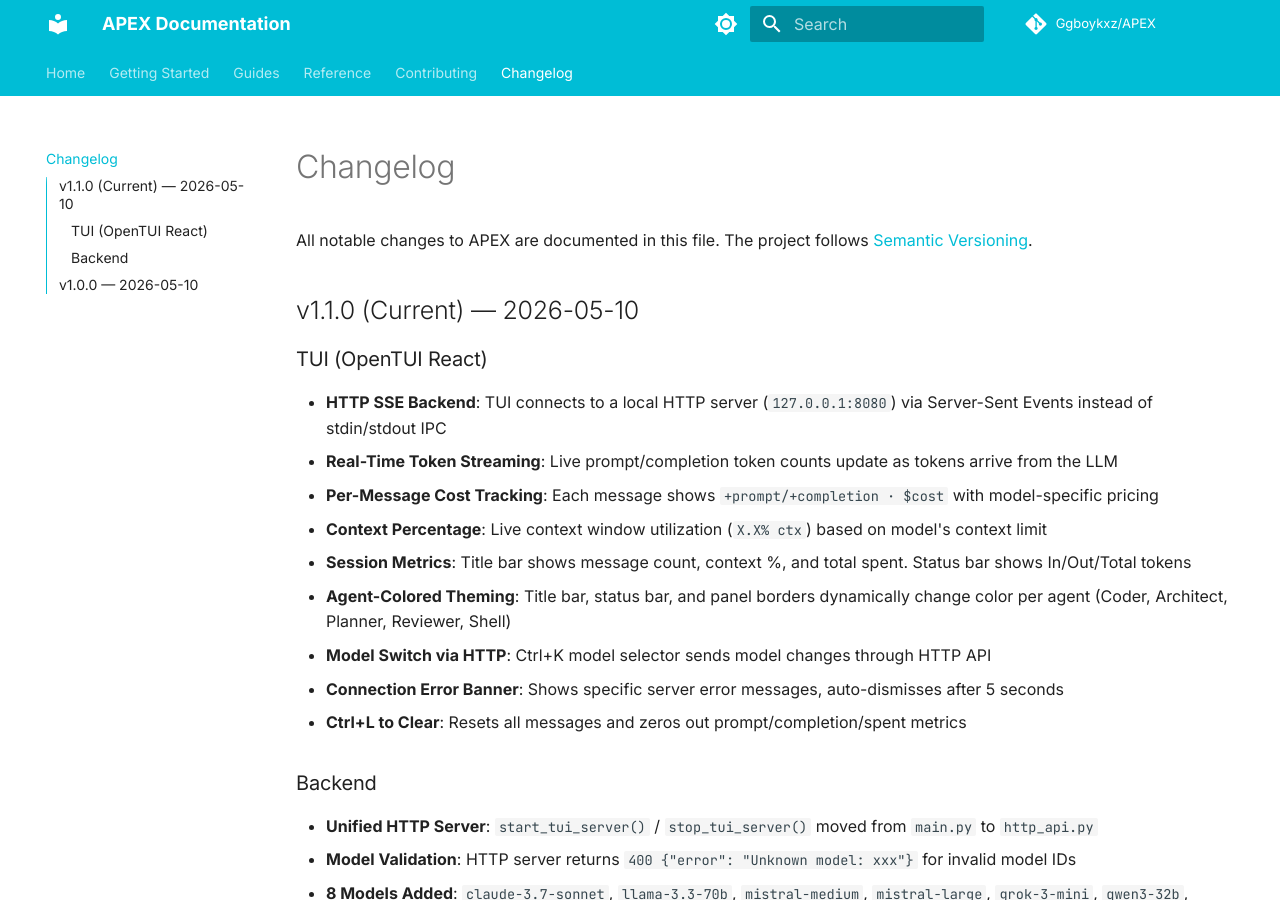
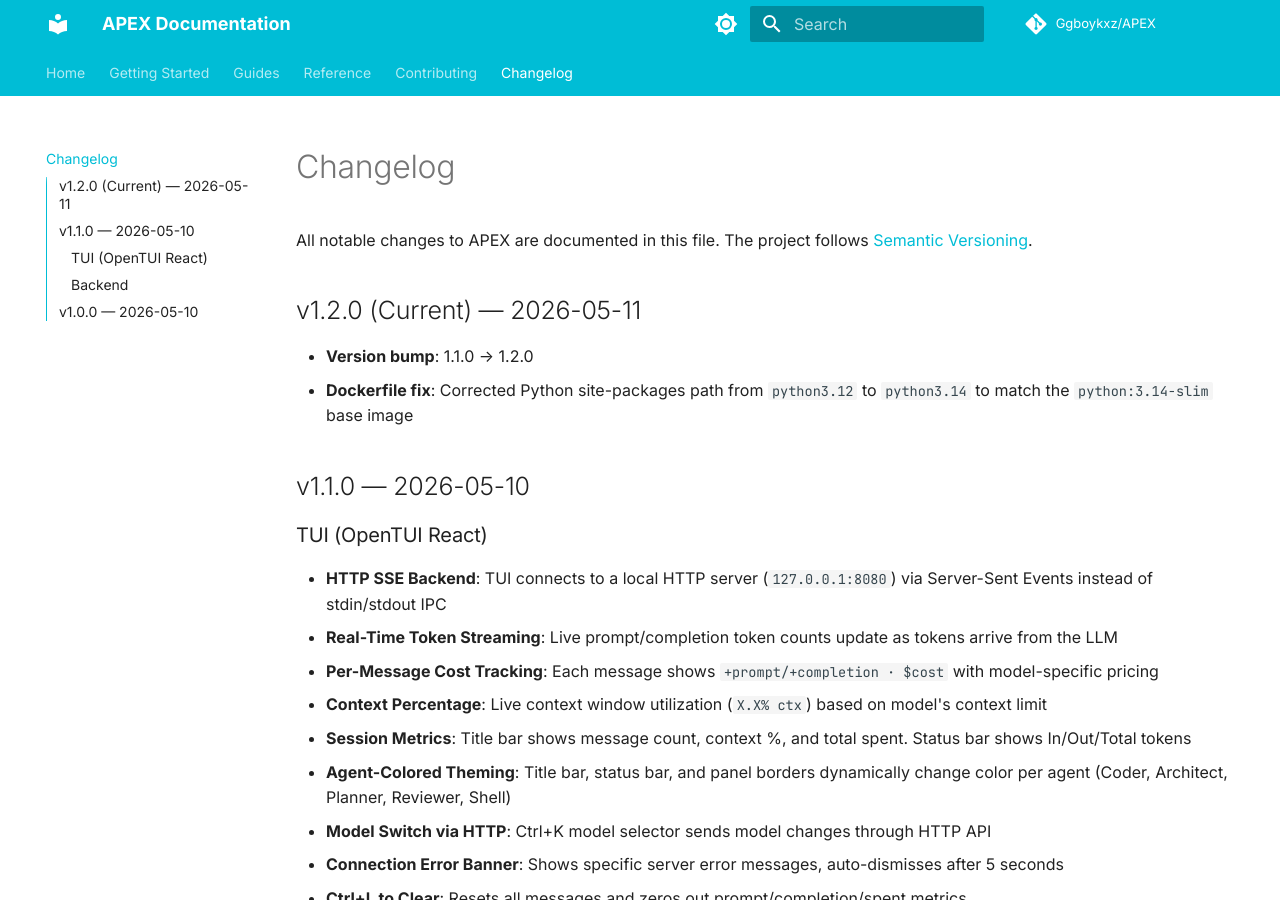
Before and after one commit to Ggboykxz/APEX, an MkDocs documentation site: the page built from docs/changelog.md, in a window 1280 px wide and 900 px high. Built offline with MkDocs 1.6.1 and Material for MkDocs 9.7.7, drawn with Linux system fonts in a browser that asks for light colours; comment, search, counter and statistics services are not loaded; the version menu is left out.

Commit message:
release: v1.2.0 — security hardening, CI fixes, Dependabot updates (#21)
- Bump version 1.1.0 → 1.2.0 across all files
- Security: API key validation hardening, sandbox secure permissions
- Fix: pyproject.toml license deprecation (license-files)
- Fix: Dockerfile python3.12 → python3.14 site-packages path
- Fix: Removed broken /cost command handler
- Fix: AGENTS.md license MIT → Proprietary
- Add: apex/py.typed PEP 561 marker
- Add: build script to package.json
- CI: Fixed all 4 failing workflows (markdown, website, coverage, build)
- CI: Merged 13 Dependabot PRs (actions v6, eslint 10, typescript 6, etc.)
- Tests: 2842 passing, 8 skipped (CI), 0 failures
- Branch protection enabled on main
- Updated CHANGELOG for v1.2.0

```diff
--- a/apex/__init__.py
+++ b/apex/__init__.py
@@ -1,6 +1,6 @@
 """APEX - The last coding agent you'll ever need."""
 
-__version__ = "1.1.0"
+__version__ = "1.2.0"
 __author__ = "APEX Team"
 
 # Core config — always available (no heavy deps)
--- a/docs/changelog.md
+++ b/docs/changelog.md
@@ -2,7 +2,12 @@
 
 All notable changes to APEX are documented in this file. The project follows [Semantic Versioning](https://semver.org/).
 
-## v1.1.0 (Current) — 2026-05-10
+## v1.2.0 (Current) — 2026-05-11
+
+- **Version bump**: 1.1.0 → 1.2.0
+- **Dockerfile fix**: Corrected Python site-packages path from `python3.12` to `python3.14` to match the `python:3.14-slim` base image
+
+## v1.1.0 — 2026-05-10
 
 ### TUI (OpenTUI React)
 
--- a/package.json
+++ b/package.json
@@ -1,9 +1,10 @@
 {
   "name": "nextjs_tailwind_shadcn_ts",
-  "version": "1.1.0",
+  "version": "1.2.0",
   "private": true,
   "scripts": {
     "dev": "next dev -p 3000 2>&1 | tee dev.log",
+    "build": "next build",
     "start": "NODE_ENV=production next start -p 3000",
     "lint": "eslint .",
     "tui": "cd tui-frontend && bun run start",
--- a/pyproject.toml
+++ b/pyproject.toml
@@ -4,7 +4,7 @@ build-backend = "setuptools.build_meta"
 
 [project]
 name = "apex-ai"
-version = "1.1.0"
+version = "1.2.0"
 description = "Universal AI coding agent — every model, one terminal"
 readme = "README.md"
 license-files = ["LICENSE"]
--- a/src/app/docs/page.tsx
+++ b/src/app/docs/page.tsx
@@ -273,7 +273,7 @@ function DocOpenCode() {
   return (
     <div>
       <h1 className="text-3xl font-bold font-mono mb-2">OpenCode Architecture</h1>
-      <p className="text-muted-foreground text-lg mb-8 leading-relaxed">APEX v1.0.0 features the OpenCode architecture — structured messages, snapshots, custom commands, and a typed event bus.</p>
+      <p className="text-muted-foreground text-lg mb-8 leading-relaxed">APEX v1.2.0 features the OpenCode architecture — structured messages, snapshots, custom commands, and a typed event bus.</p>
       <DocsHeading id="parts">Structured Messages (Parts)</DocsHeading>
       <p className="text-muted-foreground text-sm leading-relaxed mb-4">Every message in APEX is composed of typed parts — text, file references, tool calls, tool results, images, and snapshots. This structured approach enables rich context management and precise message handling.</p>
       <DocsTable headers={['Part Type', 'Description']} rows={[
```
Also changed, not shown: AGENTS.md (+2 -2 lines), CHANGELOG.md (+55 -0 lines), ROADMAP.md (+1 -1 lines), 10 other files.
